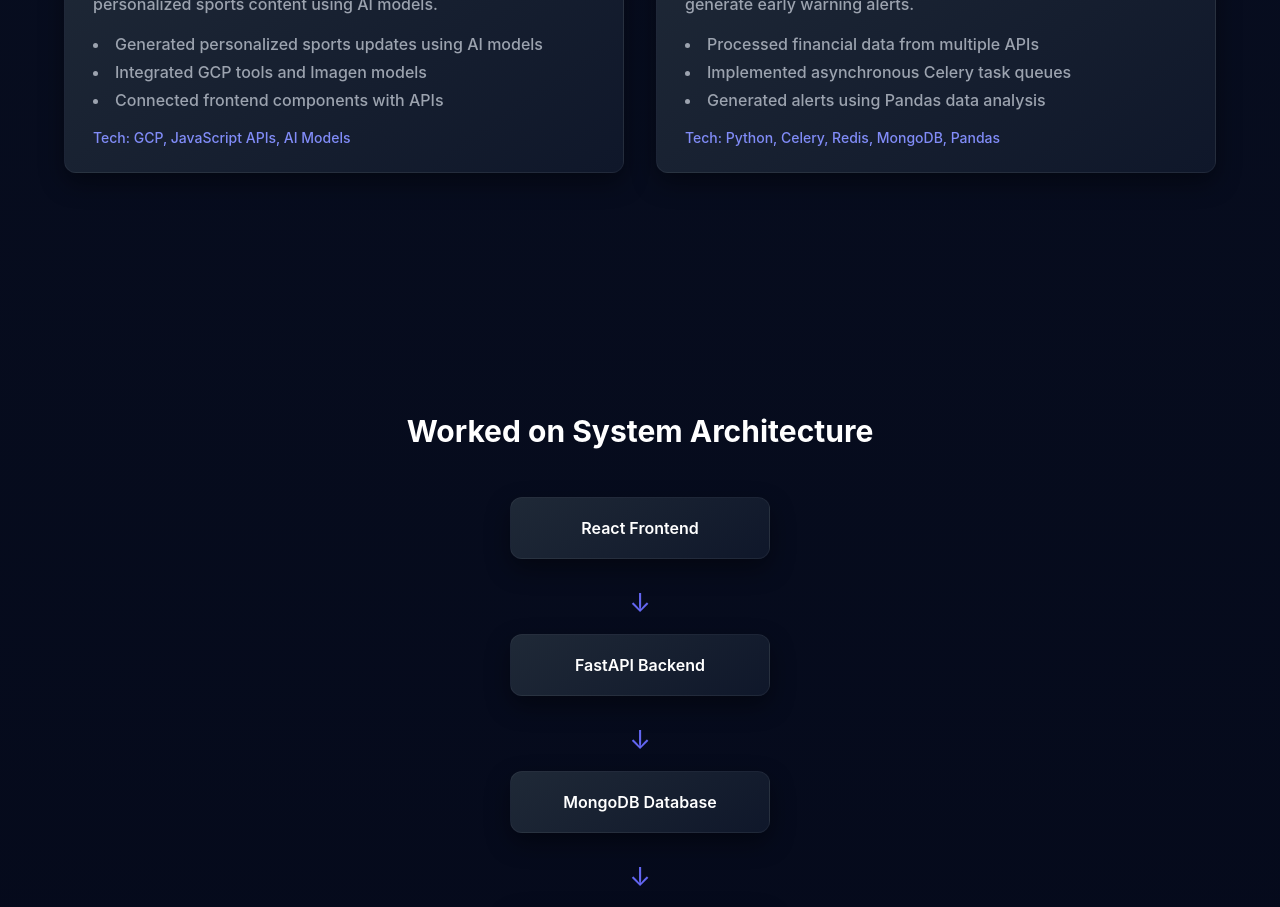
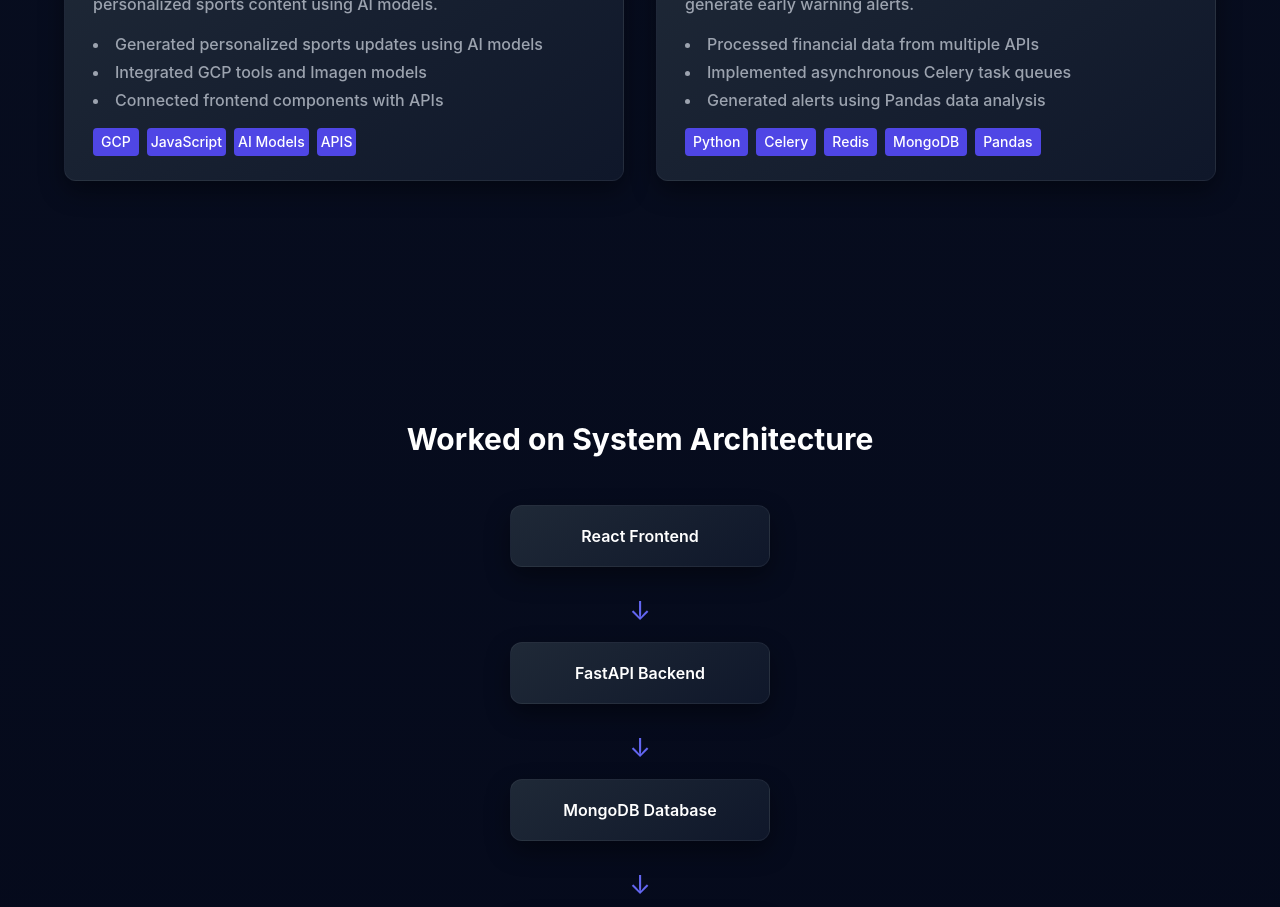
Before and after one commit to Gayathridevi006/gayathri-portfolio, a React (Vite) app: page / in a window 1280 px wide. Shown: the part 4000-4907 px from the top of the page. Built offline with nearby package versions, Linux system fonts and the light colour scheme.

Commit message:
changes in UI

```diff
--- a/src/components/Projects.jsx
+++ b/src/components/Projects.jsx
@@ -110,9 +110,26 @@ export default function Projects() {
             <li>Connected frontend components with APIs</li>
           </ul>
 
-          <p className="text-indigo-400 mt-4 text-sm">
+          {/* <p className="text-indigo-400 mt-4 text-sm">
             Tech: GCP, JavaScript APIs, AI Models
-          </p>
+          </p> */}
+              <div className="flex gap-2 mt-4 text-sm">
+          <span className="bg-indigo-600 px-2 py-1 rounded">
+            GCP
+          </span>
+
+          <span className="bg-indigo-600 px-1 py-1 rounded">
+            JavaScript
+          </span>
+
+          <span className="bg-indigo-600 px-1 py-1 rounded">
+            AI Models
+          </span>
+
+        <span className="bg-indigo-600 px-1 py-1 rounded">
+            APIS
+          </span>
+            </div>
 
         </div>
 
@@ -135,10 +152,30 @@ export default function Projects() {
             <li>Generated alerts using Pandas data analysis</li>
           </ul>
 
-          <p className="text-indigo-400 mt-4 text-sm">
+          {/* <p className="text-indigo-400 mt-4 text-sm">
             Tech: Python, Celery, Redis, MongoDB, Pandas
-          </p>
+          </p> */}
+            <div className="flex gap-2 mt-4 text-sm">
+            <span className="bg-indigo-600 px-2 py-1 rounded">
+            Python
+            </span>
 
+            <span className="bg-indigo-600 px-2 py-1 rounded">
+            Celery
+            </span>
+
+            <span className="bg-indigo-600 px-2 py-1 rounded">
+            Redis
+            </span>
+
+            <span className="bg-indigo-600 px-2 py-1 rounded">
+            MongoDB
+            </span>
+
+            <span className="bg-indigo-600 px-2 py-1 rounded">
+            Pandas
+            </span>
+            </div>
         </div>
 
       </div>
```
